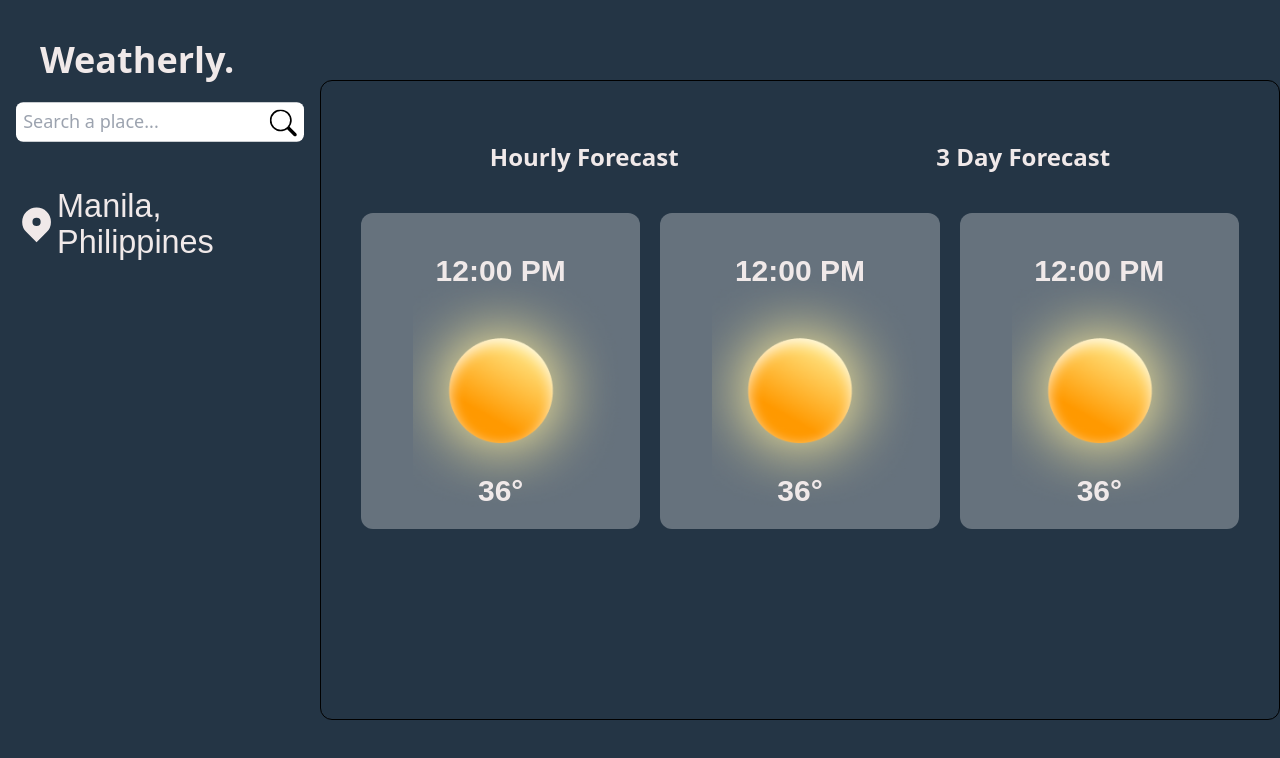
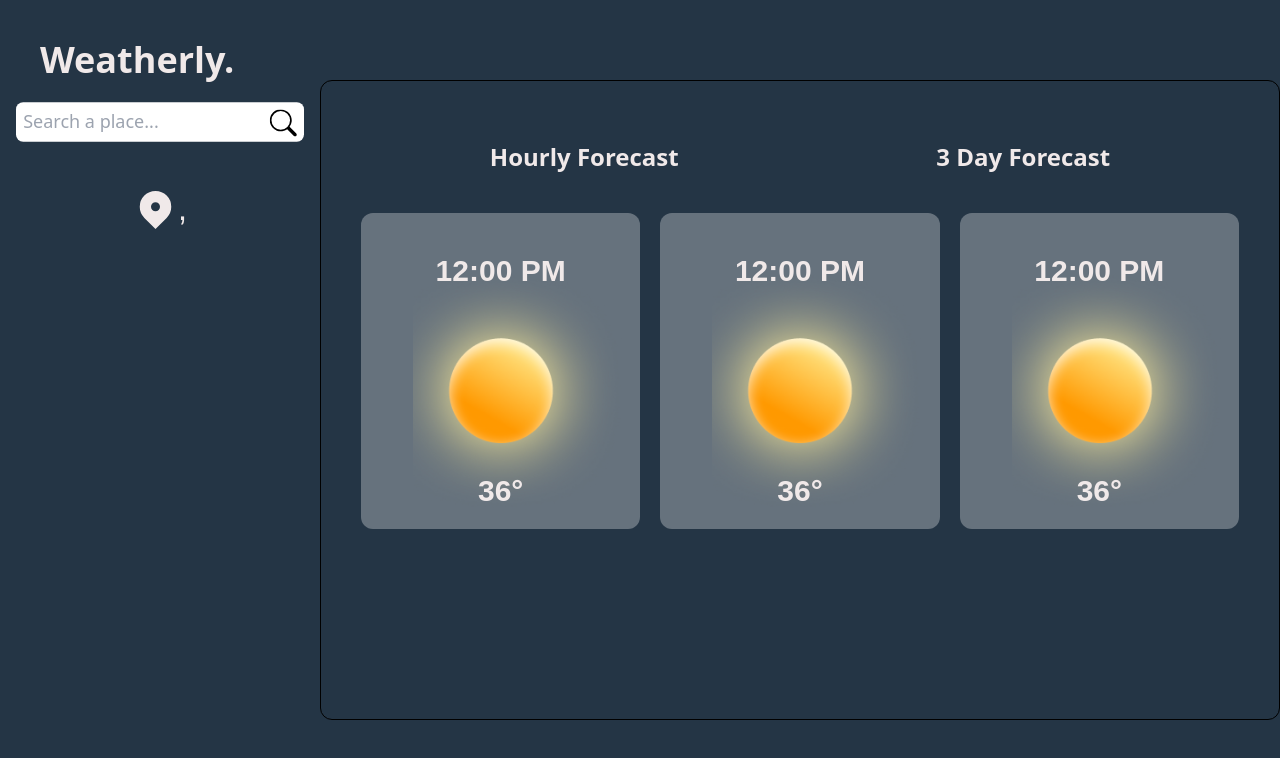
Before and after one commit to zernrack/weatherly, a React (Vite) app in the folder weatherly/: page / in a window 1280 px wide. Shown: the top 758 px of the page. Built offline with nearby package versions, Linux system fonts and the light colour scheme; no server answers.

Commit message:
Add weather data get request

```diff
--- a/weatherly/src/pages/UserDashboard.jsx
+++ b/weatherly/src/pages/UserDashboard.jsx
@@ -1,17 +1,39 @@
-import React, { useState } from "react";
+import React, { useState, useEffect } from "react";
 import SearchBar from "../components/SearchBar";
 import { HiLocationMarker } from "react-icons/hi";
 import DateCards from "../components/DateCards";
 import Tabs from "../components/Tabs";
+import axios from "axios";
 
 function UserDashboard() {
   const [search, setSearch] = useState("");
+  const [weatherData, setWeatherData] = useState(null)
 
   const handleSearch = (value) => {
     setSearch(value);
     console.log("Search:", value.toLowerCase());
 
+    console.log("API Key:", import.meta.env.VITE_APP_KEY);
+
+    axios
+      .get(`http://api.weatherapi.com/v1/current.json?key=${import.meta.env.VITE_APP_KEY}&q=${value}&aqi=yes`)
+      .then((res) => {
+        setWeatherData(res.data);
+        console.log("Results: ",weatherData)
+      })
+      .catch((err) => {
+        console.error("Error fetching weather data:", err);
+      });
   };
+
+  useEffect(() => {
+    // Fetch initial weather data for the default location (Manila, Philippines)
+    const defaultLocation = "Manila";
+
+    // Call the handleSearch function with the default location
+    handleSearch(defaultLocation);
+  // eslint-disable-next-line react-hooks/exhaustive-deps
+  }, []); // Empty dependency array to run the effect only once
 
   return (
     <>
@@ -26,7 +48,7 @@ function UserDashboard() {
             <HiLocationMarker fill="#F0E9E9" size={50} />
             {/*Change to dyanmic text*/}
             <h1 className="text-4xl font-light text-[#F0E9E9] font-poppins">
-              Manila, Philippines
+              {weatherData?.location?.name}, {weatherData?.location?.country}
             </h1>
           </div>
         </div>
```
